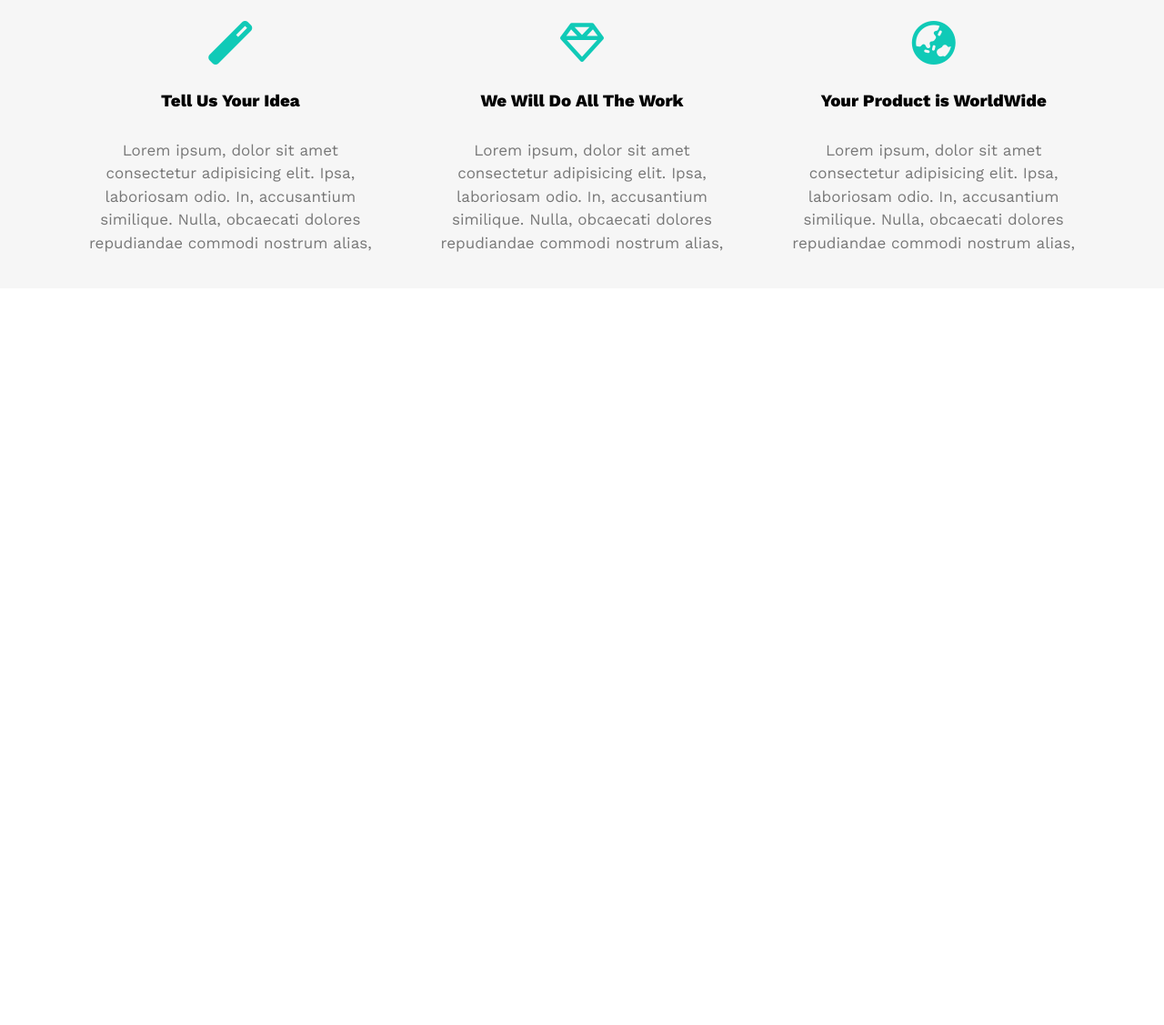
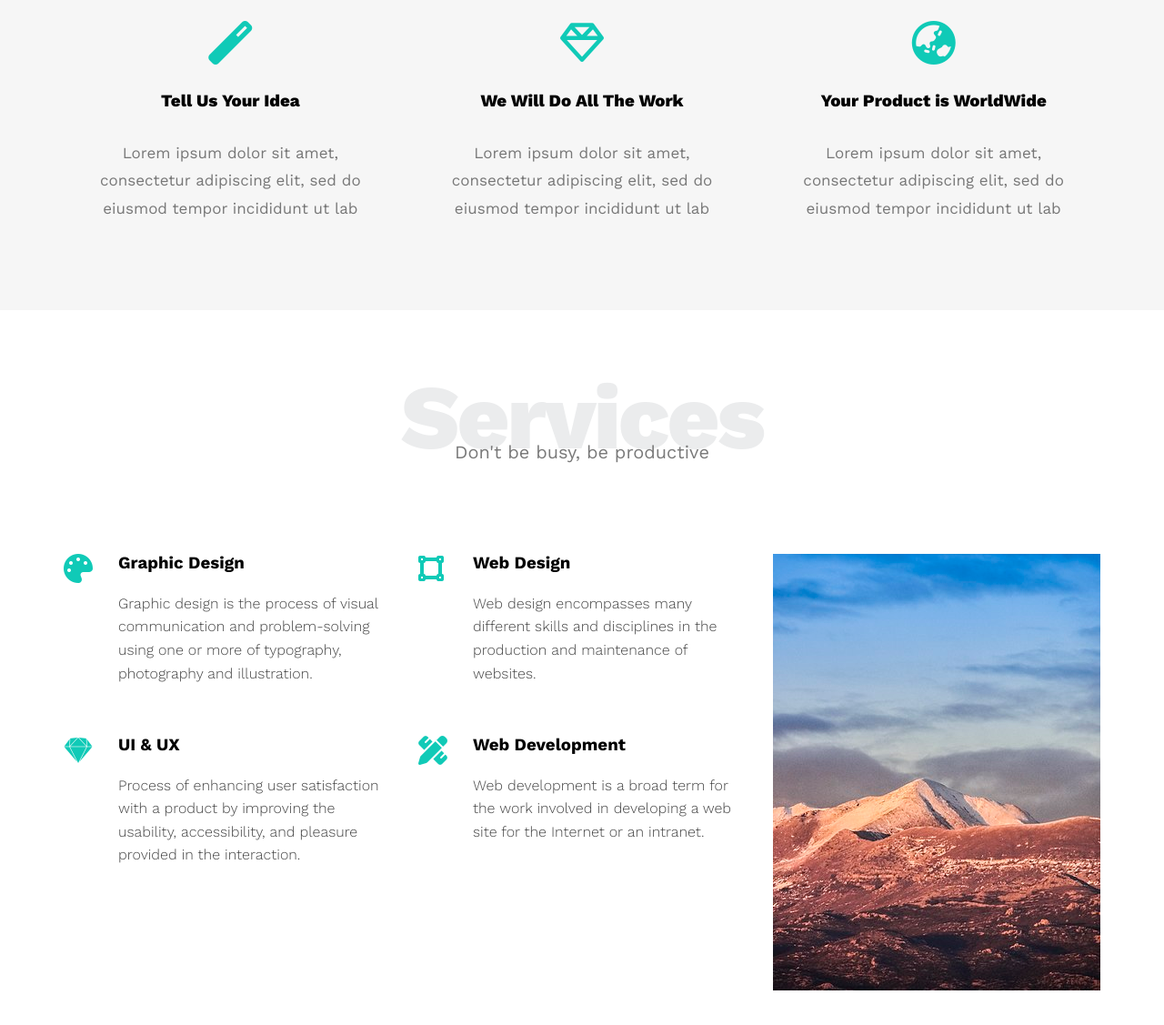
Before and after one commit to ayaalshouha/leon-html-css-template, a plain HTML site: page index.html in a window 1280 px wide. Shown: the part 857-1984 px from the top of the page at 91% size. Drawn offline with nearby package versions, Linux system fonts and the light colour scheme.

Commit message:
services section part 1

```diff
--- a/CSS/leon.css
+++ b/CSS/leon.css
@@ -21,6 +21,7 @@ body{
   padding-left: 15px;
   padding-right: 15px;
 }
+
 @media (min-width: 768px){
   .container{
     width: 750px;
@@ -161,7 +162,7 @@ border-bottom: 1px solid #ddd;
 
 .features{
   padding-top:var(--section-padding);
-  padding-bottom: var(--secondary-color);
+  padding-bottom: var(--section-padding);
   background-color: var(--section-background);
 }
 
@@ -179,6 +180,7 @@ border-bottom: 1px solid #ddd;
 .features .container .feat i {
   color: var(--main-color);
 }
+
 .features .container .feat h3 {
   font-weight: 800;
   margin: 30px 0;
@@ -187,5 +189,71 @@ border-bottom: 1px solid #ddd;
 .features .container .feat p {
   color: #777;
   font-size: 17px;
-  line-height: 1.5;
+  line-height: 1.8;
 }
+
+.special-heading{
+  color: #ebeced;
+  font-size: 100px;
+  font-weight: 800;
+  margin: 0;
+  letter-spacing: -3px;
+  text-align: center;
+}
+
+.special-heading + p {
+  font-size: 20px;
+  text-align: center;
+  color: #797979;
+  margin: -30px 0 0;
+}
+
+@media (max-width: 767px) {
+  .special-heading {
+    font-size: 60px;
+  }
+  .special-heading + p {
+    margin-top: -20px;
+  }
+}
+
+.services{
+  padding-top: var(--section-padding);
+  padding-bottom: var(--section-padding);
+}
+
+.services .services-content{
+  display: grid;
+  grid-template-columns: repeat(auto-fill, minmax(300px, 1fr));
+  gap: 30px;
+  margin-top: 100px;
+}
+
+.services .services-content .serv {
+  display: flex;
+  margin-bottom: 40px;
+}
+
+@media (max-width: 767px)
+{
+  .services .services-content .serv {
+    flex-direction: column;
+    text-align: center;
+  }
+}
+
+.services .services-content i{
+  color: var(--main-color);
+  flex-basis: 60px;
+}
+.services .services-content .serv .text{
+  flex:1;
+}
+.services .services-content .serv .text h3{
+  margin:0 0 20px 0;
+}
+.services .services-content .serv .text p{
+  color: #444;
+  font-weight: 300;
+  line-height: 1.6;
+}
--- a/index.html
+++ b/index.html
@@ -48,25 +48,84 @@
             <i class="fas fa-magic fa-3x"></i>
             <h3>Tell Us Your Idea</h3>
             <p>
-                Lorem ipsum, dolor sit amet consectetur adipisicing elit. Ipsa, laboriosam odio. In, accusantium similique. Nulla, obcaecati dolores repudiandae commodi nostrum alias,
+                Lorem ipsum dolor sit amet, consectetur adipiscing elit, sed do eiusmod tempor incididunt ut lab
             </p>
         </div>
         <div class="feat">
             <i class="far fa-gem fa-3x"></i>
             <h3>We Will Do All The Work</h3>
             <p>
-                Lorem ipsum, dolor sit amet consectetur adipisicing elit. Ipsa, laboriosam odio. In, accusantium similique. Nulla, obcaecati dolores repudiandae commodi nostrum alias,
+                Lorem ipsum dolor sit amet, consectetur adipiscing elit, sed do eiusmod tempor incididunt ut lab
             </p>
         </div>
         <div class="feat">
             <i class="fas fa-globe-asia fa-3x"></i>
             <h3>Your Product is WorldWide</h3>
             <p>
-                Lorem ipsum, dolor sit amet consectetur adipisicing elit. Ipsa, laboriosam odio. In, accusantium similique. Nulla, obcaecati dolores repudiandae commodi nostrum alias,
+                Lorem ipsum dolor sit amet, consectetur adipiscing elit, sed do eiusmod tempor incididunt ut lab
             </p>
         </div>
     </div>
+    </section>
 
+    <section class="services" id="#services">
+
+        <div class="container">
+
+            <h2 class="special-heading">Services</h2>
+            <p>Don't be busy, be productive</p>
+
+            <div class="services-content">
+                <div class="col">
+
+                    <div class="serv">
+                        <i class="fas fa-palette fa-2x"></i>
+                        <div class="text">
+                            <h3>Graphic Design</h3>
+                            <p>
+                                Graphic design is the process of visual communication and problem-solving using one or more of typography,
+                                photography and illustration.
+                            </p>
+                        </div>
+                    </div>
+
+                    <div class="serv">
+                        <i class="fab fa-sketch fa-2x"></i>
+                        <div class="text">
+                            <h3>UI & UX</h3>
+                            <p>
+                                Process of enhancing user satisfaction with a product by improving the usability, accessibility,
+                                and pleasure provided in the interaction.
+                            </p>
+                        </div>
+                    </div>
+                </div>
+                <div class="col">
+                    <div class="serv">
+                        <i class="fas fa-vector-square fa-2x"></i>
+                        <div class="text">
+                            <h3>Web Design</h3>                            </h3>
+                            <p>Web design encompasses many different skills and disciplines in the production and maintenance of websites.</p>
+                        </div>
+                    </div>
+
+                    <div class="serv">
+                        <i class="fas fa-pencil-ruler fa-2x"></i>
+                        <div class="text">
+                            <h3>Web Development</h3>
+                            <p>Web development is a broad term for the work involved in developing a web site for the Internet or an intranet.</p>
+                        </div>
+                    </div>
+                </div>
+
+                <div class="col">
+                    <!-- image -->
+                    <div class="image-column">
+                        <img src="images/services.jpg" alt="">
+                    </div>
+                </div>
+            </div>
+        </div>
     </section>
 
 </body>
```
Also changed, not shown: images/services.jpg (added).
